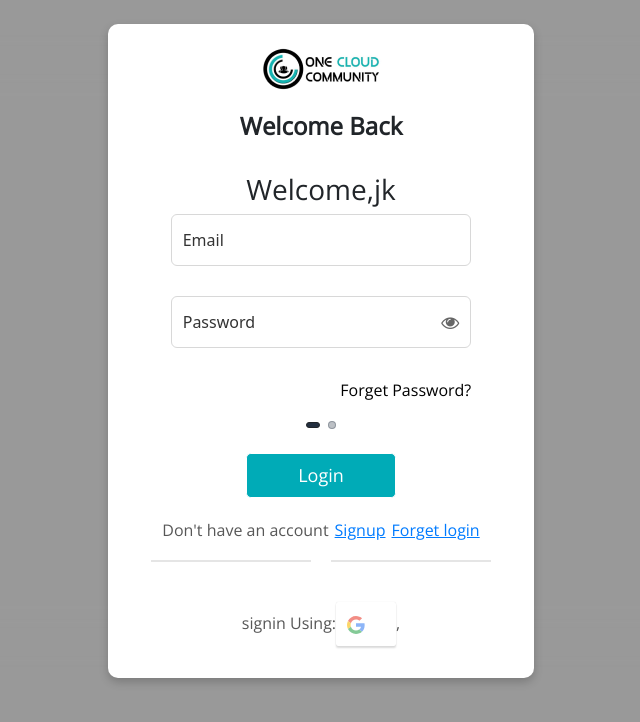
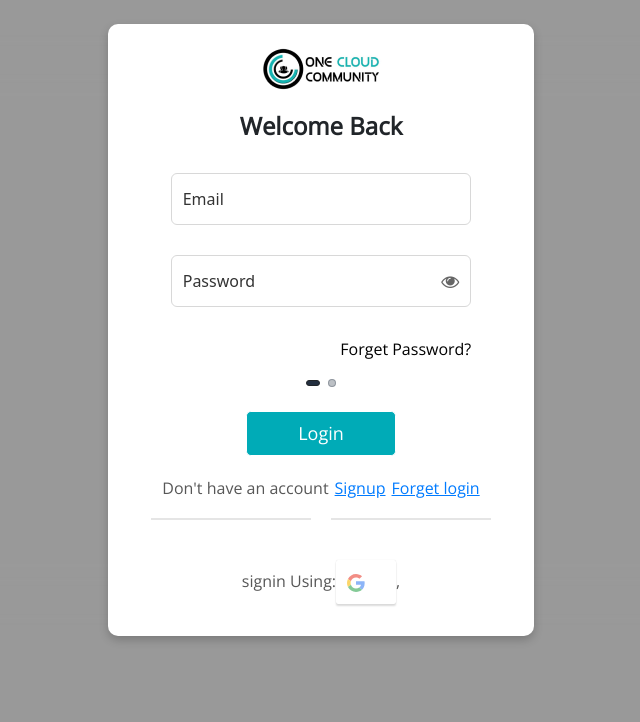
Before and after one commit to dkalai97/reactscreen, a React (Create React App) app: page / in a window 1280 px wide. Shown: the top 722 px of the page, without its empty margins (319-959 px from the left). Built offline with nearby package versions, Linux system fonts and the light colour scheme.

Commit message:
remove welocome

```diff
--- a/src/signup.js
+++ b/src/signup.js
@@ -28,7 +28,7 @@ class signup extends React.Component {
       <div className="col-lg-4 col-md-8 login-form mx-lg-auto mx-md-auto">
         <img src="OCC1 1.png" />
         <h2>Welcome Back</h2>
-        <h3>Welcome,jk</h3>
+
         <form>
           <div className="d-lg-flex d-md-flex flex-lg-column flex-md-column align-items-lg-center align-items-md-center">
             <div className="form-group col-lg-10 col-md-10">
```
